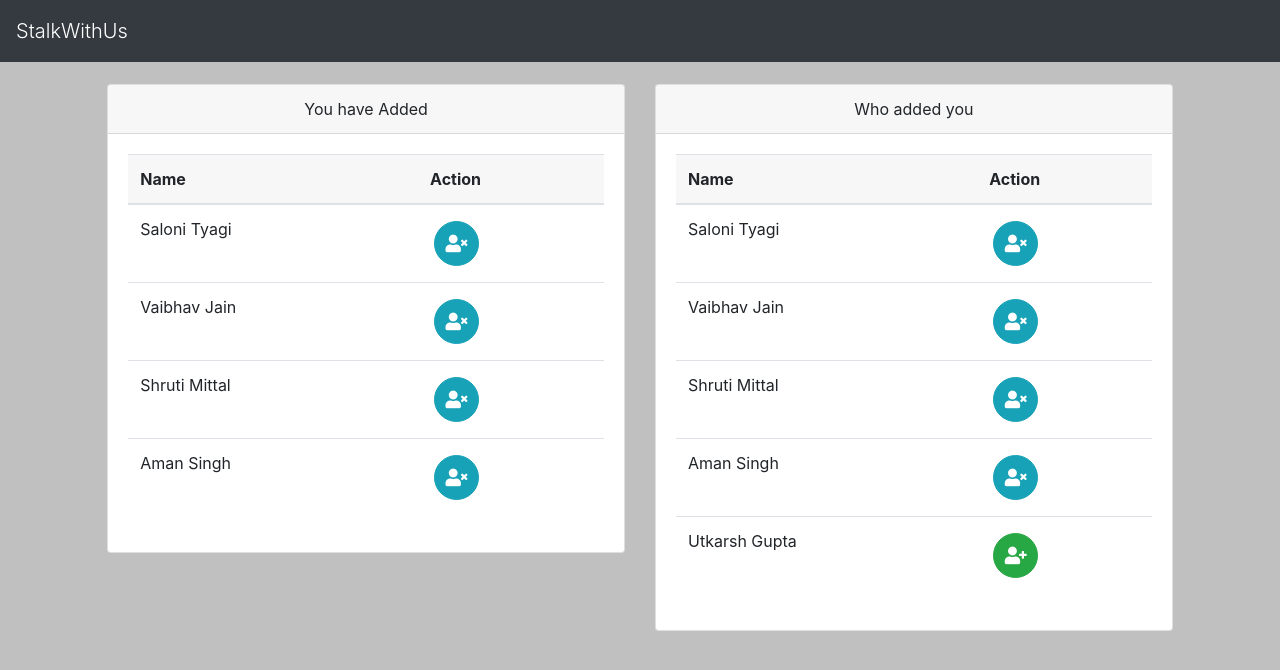
After one commit to saloni19tyagi/StalkWithUs, a Django app: page /friends/ in a window 1280 px wide. The commit adds this page. Shown: the top 670 px of the page. Run offline with Django 3.2, Linux system fonts and the light colour scheme; some libraries are stand-ins or nearby versions.

Commit message:
new pages Added

```diff
--- a/StalkWithUs/templates/base.html
+++ b/StalkWithUs/templates/base.html
@@ -11,6 +11,9 @@
     <script src="/static/bootstrap/jquery/bootstrap.js"></script>
     <script src="/static/bootstrap/js/bootstrap.min.js"></script>
     <script src="/static/fontawesome/fontawesome-free-5.13.0-web/js/all.js"></script>
+    <!-- <script src="https://code.highcharts.com/highcharts.src.js"></script> -->
+    <script type="text/javascript" src="http://code.jquery.com/jquery-1.10.0.min.js"></script>
+    <script type="text/javascript" src="/static/js/Chart.min.js"></script>
 </head>
 <body class="body">
     <nav class="navbar navbar-dark bg-dark">
@@ -25,7 +28,7 @@
     	<ul class="nav navbar-nav ml-auto">
              {% if 'email' in request.session %}
              <li class="nav-item" style="margin-right: 10px;">
-                <a class="nav-link active" href="#" >{{ request.session.handle }}</a>
+                <a class="nav-link active" href="{% url 'profile' %}" >{{ request.session.handle }}</a>
             </li>
     		<li class="nav-item">
     			<a class=" nav-link active" href="{% url 'logout' %}"  >Log out</a>
@@ -34,10 +37,21 @@
     	</ul>
     </nav>
     <div id="mySidenav" class="sidenav">
-       <a href="#">About</a>
-       <a href="#">Your Friends</a>
-       <a href="#">To do list</a>
-       <a href="#">Leaderboard</a>
+       <!-- <a class="nav-link active" href="#">Dashboard</a> -->
+        <nav class="navbar navbar-dark bg-dark">
+            {% if 'email' in request.session %}
+                <span style="font-size:30px;cursor:pointer; color: white;" onclick="openNav()">&#9776;</span>
+            {% endif %}
+            <ul class="nav navbar-nav ">
+                <li class="nav-item">
+                    <a class="lead nav-link active">StalkWithUs</a>
+                </li>
+            </ul>
+        </nav>
+       <a class="nav-link active" href="#">About</a>
+       <a class="nav-link active" href="{% url 'friends' %}">Your Friends</a>
+       <a class="nav-link active" href="{% url 'todolist' %}">To do list</a>
+       <a class="nav-link active" href="#">Leaderboard</a>
     </div>
     <div id="main" class="container">
         <!-- <div class="row"> -->
--- a/StalkWithUs/urls.py
+++ b/StalkWithUs/urls.py
@@ -17,12 +17,14 @@ from django.contrib import admin
 from django.urls import path
 from django.conf.urls import url ,include
 from django.contrib.auth import views as auth_views
-
+from login import views as login_view
 
 
 urlpatterns = [
     url('admin/', admin.site.urls),
-    url('', include('login.urls')),
-    path('dashboard/', include('dashboard.urls')),
+    path('register/', login_view.register, name='register'),
+    path('login/', login_view.login, name='login'),
+    path('logout/', login_view.logout, name='logout'),
+    path('', include('dashboard.urls')),
 
 ]
--- /dev/null
+++ b/dashboard/templates/friends.html
@@ -0,0 +1,118 @@
+{% extends "base.html" %}
+{% block content %}
+
+
+<div class="row">
+	<div class="col-lg-6 col-md-6 col-sm-6">
+		<div class="card">
+			<div class="card-header" style="text-align: center;">You have Added</div>
+			<div class="card-body">
+				<div class="table-responsive">
+					<table class="table  table-hover ">
+						<thead class="card-header">
+						  <tr>
+						    <th>Name</th>
+						    <th>Action</th>
+						  </tr>
+						</thead>
+						<tbody>
+						  <tr>
+						    <td>Saloni Tyagi</td>
+						    <td>
+						    	<button class="btn btn-info btn-circle m-1">
+						    		<i class="fa fa-user-times" aria-hidden="true"></i>
+						    	</button>
+						    </td>
+						  </tr>
+						  <tr>
+						    <td>Vaibhav Jain</td>
+						    <td>
+						    	<button class="btn btn-info btn-circle m-1">
+						    		<i class="fa fa-user-times" aria-hidden="true"></i>
+						    	</button>
+						    </td>
+						  </tr>
+						  <tr>
+						    <td>Shruti Mittal</td>
+						    <td>
+						    	<button class="btn btn-info btn-circle m-1">
+						    		<i class="fa fa-user-times" aria-hidden="true"></i>
+						    	</button>
+						    </td>
+						  </tr>
+						  <tr>
+						    <td>Aman Singh</td>
+						    <td>
+						    	<button class="btn btn-info btn-circle m-1">
+						    		<i class="fa fa-user-times" aria-hidden="true"></i>
+						    	</button>
+						    </td>
+						  </tr>
+						</tbody>
+					</table>
+				</div>
+			</div>
+		</div>
+	</div>
+	<div class="col-lg-6 col-md-6 col-sm-6">
+		<div class="card">
+			<div class="card-header"  style="text-align: center;">Who added you</div>
+			<div class="card-body">
+				<div class="table-responsive">
+					<table class="table  table-hover ">
+						<thead class="card-header">
+						  <tr>
+						    <th>Name</th>
+						    <th>Action</th>
+						  </tr>
+						</thead>
+						<tbody>
+						  <tr>
+						    <td>Saloni Tyagi</td>
+						    <td>
+						    	<button class="btn btn-info btn-circle m-1">
+						    		<i class="fa fa-user-times" aria-hidden="true"></i>
+						    	</button>
+						    </td>
+						  </tr>
+						  <tr>
+						    <td>Vaibhav Jain</td>
+						    <td>
+						    	<button class="btn btn-info btn-circle m-1">
+						    		<i class="fa fa-user-times" aria-hidden="true"></i>
+						    	</button>
+						    </td>
+						  </tr>
+						  <tr>
+						    <td>Shruti Mittal</td>
+						    <td>
+						    	<button class="btn btn-info btn-circle m-1">
+						    		<i class="fa fa-user-times" aria-hidden="true"></i>
+						    	</button>
+						    </td>
+						  </tr>
+						  <tr>
+						    <td>Aman Singh</td>
+						    <td>
+						    	<button class="btn btn-info btn-circle m-1">
+						    		<i class="fa fa-user-times" aria-hidden="true"></i>
+						    	</button>
+						    </td>
+						  </tr>
+						  <tr>
+						    <td>Utkarsh Gupta</td>
+						    <td>
+						    	<button class="btn btn-success btn-circle m-1">
+						    		<i class="fa fa-user-plus" aria-hidden="true" ba></i>
+						    	</button>
+						    </td>
+						  </tr>
+						</tbody>
+					</table>
+				</div>
+			</div>
+		</div>
+	</div>
+</div>
+
+{% endblock %}
--- a/dashboard/urls.py
+++ b/dashboard/urls.py
@@ -19,8 +19,10 @@ from django.conf.urls import url
 from dashboard import views
 from .views import line_chart, line_chart_json
 urlpatterns = [
-    path('', views.home, name='home'),
-    # path('profile/', views.viewProfile, name='profile')
-    path('chart', line_chart, name='line_chart'),
-	path('chartJSON', line_chart_json, name='line_chart_json'),
+    path('dashboard/', views.home, name='home'),
+    path('profile/', views.viewProfile, name='profile'),
+    path('friends/',views.friends, name='friends'),
+    path('todolist/', views.todolist, name='todolist'),
+    path('chart/', line_chart, name='line_chart'),
+	path('chartJSON/', line_chart_json, name='line_chart_json'),
 ]
--- a/dashboard/views.py
+++ b/dashboard/views.py
@@ -9,34 +9,40 @@ from django.contrib.auth import logout
 import requests
 from django.views.generic import TemplateView
 from chartjs.views.lines import BaseLineChartView
+
 codeforces = [[75, 44, 92, 11, 44, 95, 35], [15, 6,10,23,43,21,11], [10, 18, 22,15, 23,13,14],[87, 21, 94, 3, 90, 13, 65]]
 codechef = [[11, 12, 5, 27, 15, 32,14], [41, 92, 18, 3, 73, 87, 92], [41, 92, 18, 3, 73, 87, 92], [41, 92, 18, 3, 73, 87, 92]]
 hackerrank = [[87, 21, 94, 3, 90, 13, 65], [87, 21, 94, 3, 90, 13, 65], [87, 21, 94, 3, 90, 13, 65], [87, 21, 94, 3, 90, 13, 65]]
 def home(request):
-	if 'email' in request.session:
+	# if 'email' in request.session:
 
-		codechef_url = 'https://competitive-coding-api.herokuapp.com/api/codechef/%s' % request.session['codechef']
-<<<<<<< HEAD
-		response = requests.get(codechef_url);
-		codechef = response.json();
-		url = "https://codeforces.com/api/user.info?handles="+request.session['codeforces']
-		payload = {}
-		headers = {
-			'Cookie': 'JSESSIONID=02249090B1061D683A8B443894284151-n1; 39ce7=CFkwUcjt'
-		}
-		response = requests.request("GET", url, headers=headers, data = payload)
-=======
-		response = requests.get(codechef_url)
-		codechef = response.json()
->>>>>>> a7fe6694fcef9d4fc05b88d8bd90bfde15b5de32
+	# 	codechef_url = 'https://competitive-coding-api.herokuapp.com/api/codechef/%s' % request.session['codechef']
+	# 	response = requests.get(codechef_url);
+	# 	codechef = response.json();
+	# 	url = "https://codeforces.com/api/user.info?handles="+request.session['codeforces']
+	# 	payload = {}
+	# 	headers = {
+	# 		'Cookie': 'JSESSIONID=02249090B1061D683A8B443894284151-n1; 39ce7=CFkwUcjt'
+	# 	}
+	# 	response = requests.request("GET", url, headers=headers, data = payload)
+	# 	codeforcesurl = "https://codeforces.com/api/user.info?handles="+request.session['codeforces']
+	# 	codeforces = requests.request("GET", codeforcesurl).json()
+	# 	li = codeforces['result']
+	# 	codeforcesrating = li[0]
 
-		codeforcesurl = "https://codeforces.com/api/user.info?handles="+request.session['codeforces']
-		codeforces = requests.request("GET", codeforcesurl).json()
-		li = codeforces['result']
-		codeforcesrating = li[0]
+	# 	return render(request, "index.html", {'codechefRank': codechef['rank'], 'codeforcesRating': codeforcesrating['rating']})
+	# return redirect('/login/?next=%s' % request.path)
+	return render(request, "index.html")
+	return redirect('/login/?next=%s' % request.path)
 
-		return render(request, "index.html", {'codechefRank': codechef['rank'], 'codeforcesRating': codeforcesrating['rating']})
-	return redirect('/login/?next=%s' % request.path)
+def viewProfile(request):
+	return render(request,"profile.html");
+
+def friends(request):
+	return render(request,"friends.html");
+
+def todolist(request):
+	return render(request,"toDoList.html");
 
 class LineChartJSONView(BaseLineChartView):
     def get_labels(self):
--- a/login/urls.py
+++ b/login/urls.py
@@ -6,7 +6,7 @@ from django.contrib.auth import views as auth_views
 urlpatterns = [
     # url(r'^$', views.HomePageView.as_view(), name='home'), # Notice the URL has been named
     # url(r'^about/$', views.AboutPageView.as_view(), name='about'),
-    path('register/', views.register, name='register'),
-    path('login/', views.login, name='login'),
-    path('logout/', views.logout, name='logout')
+    # path('register/', views.register, name='register'),
+    # path('login/', views.login, name='login'),
+    # path('logout/', views.logout, name='logout')
 ]
--- a/static/css/dashboard.css
+++ b/static/css/dashboard.css
@@ -2,15 +2,27 @@
   background-color :#C0C0C0;
 }
 .btn.btn-circle {
-  width: 55px;
-  height: 55px;
-  line-height: 55px;
+  width: 45px;
+  height: 45px;
+  line-height: 45px;
   font-size: 1.1rem;
   text-align: center;
   padding: 0;
   border-radius: 50%;
-    background-color: #FFEB3B;
-    border-color:#FFEB3B ;
+
+}
+/*.btn-circle {
+  width: 45px;
+  height: 45px;
+  line-height: 45px;
+  text-align: center;
+  padding: 0;
+  border-radius: 50%;
+}
+*/
+.btn-circle i {
+  position: relative;
+  top: -1px;
 }
 
 .row{
@@ -36,7 +48,10 @@ img{
   background-color: #343a40!important;;
   overflow-x: hidden;
   transition: 0.5s;
-  //padding-top: 60px;
+  margin-top:0;
+}
+.sideNavInner{
+
 }
 
 .sidenav a {
@@ -51,3 +66,7 @@ img{
 .sidenav a:hover {
   color: #f1f1f1;
 }
+
+.btn{
+  background-color: #17a2b8;
+}
--- a/static/js/main.js
+++ b/static/js/main.js
@@ -4,7 +4,7 @@ function openNav() {
   if(closeNav){
   document.getElementById("mySidenav").style.width = "200px";
   document.getElementById("main").style.marginLeft = "200px";
-  document.getElementById("mySidenav").style.marginTop = "62px";
+  //document.getElementById("mySidenav").style.marginTop = "62px";
 }else{
     document.getElementById("mySidenav").style.width = "0";
   document.getElementById("main").style.marginLeft= "100px";
```
Also changed, not shown: dashboard/templates/index.html (+124 -4 lines), dashboard/templates/profile.html (added, +78 -0 lines), dashboard/templates/toDoList.html (added, +77 -0 lines).
